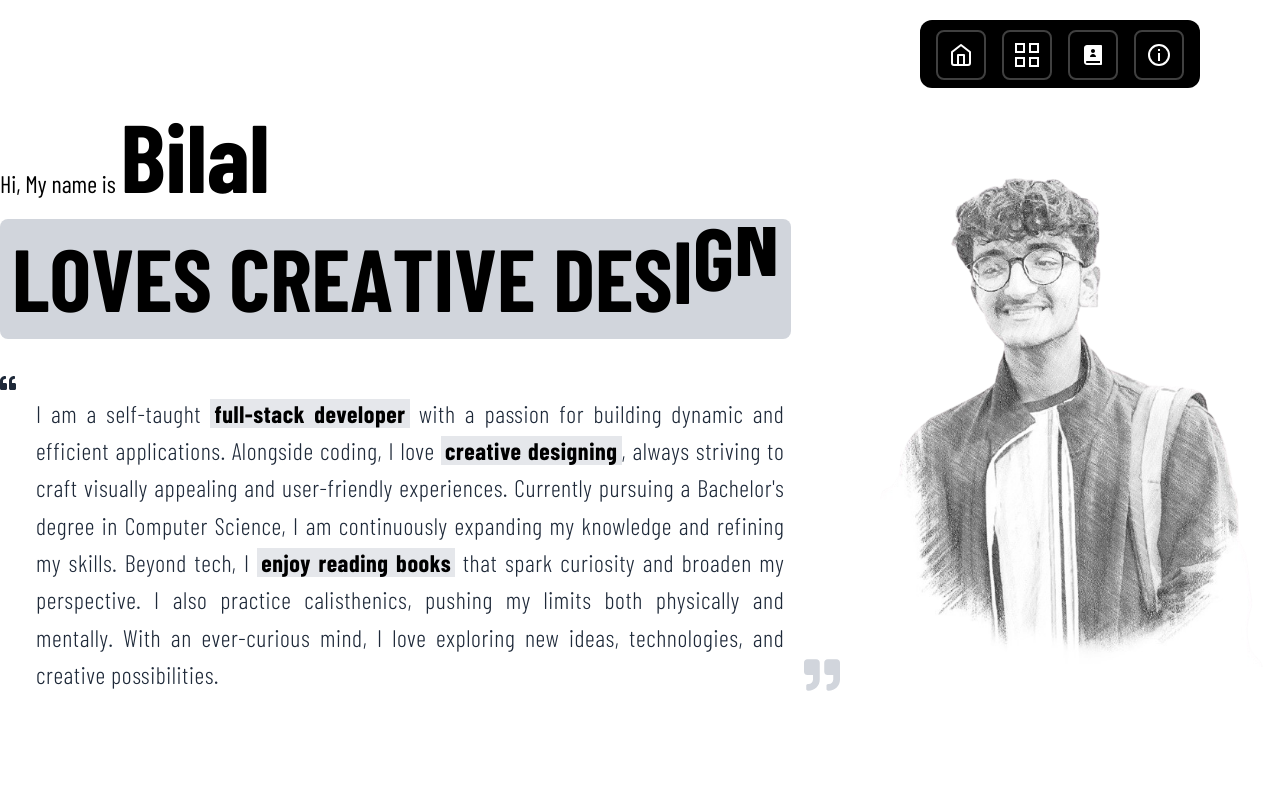
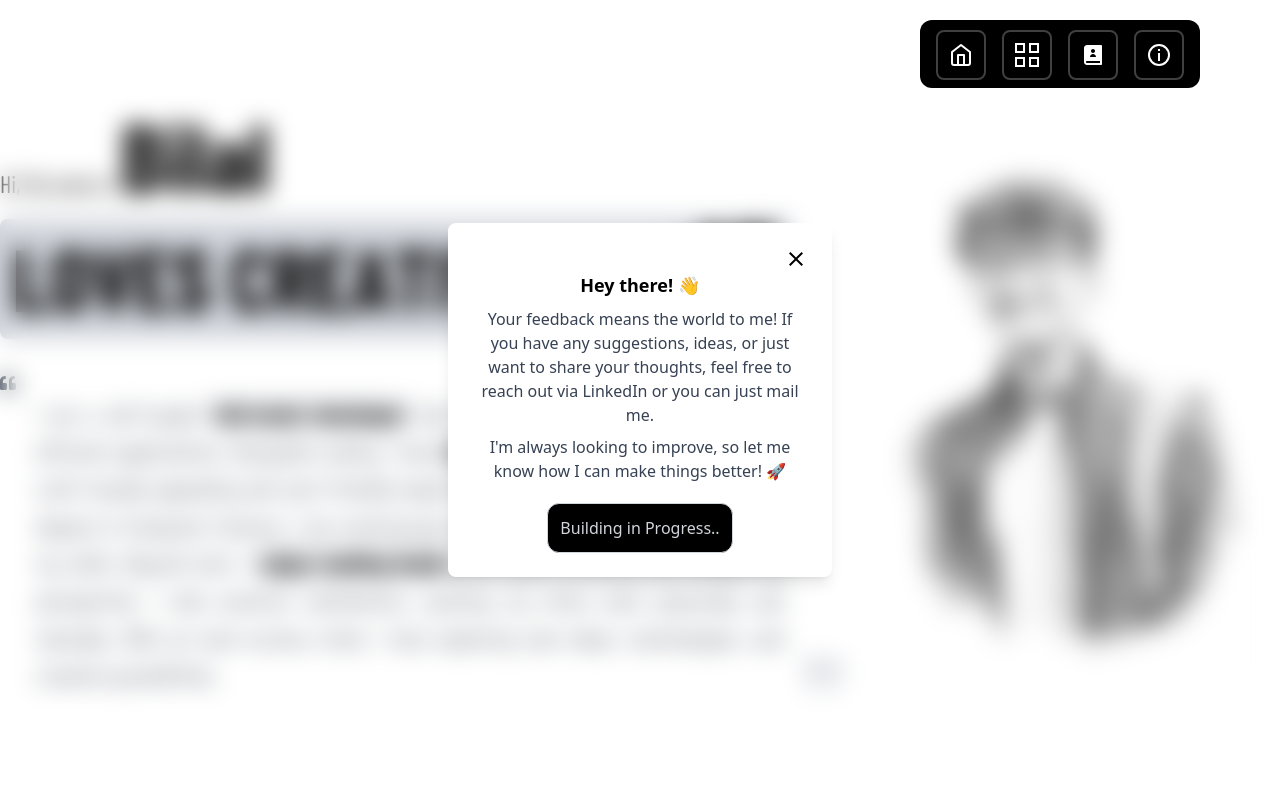
Before and after one commit to lemon079/portfolio-website, a React (Vite) app: page / in a window 1280 px wide. Shown: the top 800 px of the page. Built offline with nearby package versions, Linux system fonts and the light colour scheme.

Commit message:
complete skillset section

```diff
--- a/src/App.jsx
+++ b/src/App.jsx
@@ -1,3 +1,4 @@
+import { useState } from "react";
 import { FiHome } from "react-icons/fi";
 import { RiContactsBook2Fill } from "react-icons/ri";
 import { GrProjects, GrCircleInformation } from "react-icons/gr";
@@ -7,8 +8,10 @@ import Divider from "./Components/ui/Divider";
 import Projects from "./Components/Projects";
 import Contact from "./Components/Contact";
 import SkillSet from "./Components/SkillSet";
+import Note from "./Components/Note";
 
 function App() {
+  const [isNoteOpen, setIsNoteOpen] = useState(true);
   const items = [
     {
       icon: <FiHome size={24} />,
@@ -25,10 +28,12 @@ function App() {
     {
       icon: <GrCircleInformation size={24} />,
       label: "Note",
+      onClick: () => setIsNoteOpen(true),
     },
   ];
   return (
     <>
+      <Note isNoteOpen={isNoteOpen} setIsNoteOpen={setIsNoteOpen} />
       <Dock
         items={items}
         panelHeight={68}
--- a/src/Components/Contact.jsx
+++ b/src/Components/Contact.jsx
@@ -9,7 +9,10 @@ import { CiLocationOn } from "react-icons/ci";
 
 const Contact = () => {
   return (
-    <SpotlightCard className="contact-section" spotlightColor="rgba(0, 140, 255, 0.5)">
+    <SpotlightCard
+      className="contact-section"
+      spotlightColor="rgba(0, 140, 255, 0.5)"
+    >
       <h5 className="contact-location">
         <CiLocationOn size={24} className="contact-icon" /> Lahore, Pakistan
       </h5>
@@ -17,7 +20,9 @@ const Contact = () => {
       <div className="contact-list-wrapper">
         <ul className="contact-list">
           <li className="contact-list-item">
-            <AnimatedLink href={"https://thread-112.vercel.app"}>
+            <AnimatedLink
+              href={"https://www.linkedin.com/in/bilal-tahir-a743a12ab/"}
+            >
               <FaLinkedin size={24} className="contact-icon" />
               Linked In
             </AnimatedLink>
@@ -29,7 +34,11 @@ const Contact = () => {
             </AnimatedLink>
           </li>
           <li className="contact-list-item">
-            <AnimatedLink href={"https://mail.google.com/mail/u/0/?fs=1&to=bilaltahir079@gmail.com&tf=cm"}>
+            <AnimatedLink
+              href={
+                "https://mail.google.com/mail/u/0/?fs=1&to=bilaltahir079@gmail.com&tf=cm"
+              }
+            >
               <SiGmail size={24} className="contact-icon" />
               Gmail
             </AnimatedLink>
--- /dev/null
+++ b/src/Components/Note.jsx
@@ -0,0 +1,35 @@
+import React from "react";
+import { IoMdClose } from "react-icons/io";
+
+const Note = ({ isNoteOpen, setIsNoteOpen }) => {
+  return (
+    <div
+      className={`${
+        isNoteOpen ? "block" : "hidden"
+      } fixed inset-0 flex flex-col items-center justify-center z-50 bg-opacity-50 backdrop-blur-md`}
+    >
+      <div className="p-6 bg-white rounded-lg shadow-lg max-w-sm text-center">
+        <IoMdClose
+          size={24}
+          className="cursor-pointer w-fit ml-auto"
+          onClick={() => setIsNoteOpen(false)}
+        />
+        <h2 className="text-lg font-bold">Hey there! 👋 </h2>
+        <p className="mt-2 text-gray-700">
+          Your feedback means the world to me! If you have any suggestions,
+          ideas, or just want to share your thoughts, feel free to reach out via
+          LinkedIn or you can just mail me.
+        </p>
+        <p className="mt-2 text-gray-700">
+          I'm always looking to improve, so let me know how I can make things
+          better! 🚀
+        </p>
+        <p className="text-gray-300 bg-black  border-[1px] p-3 rounded-xl w-fit mx-auto mt-5">
+          Building in Progress..
+        </p>
+      </div>
+    </div>
+  );
+};
+
+export default Note;
--- a/src/Components/ui/Heading.jsx
+++ b/src/Components/ui/Heading.jsx
@@ -7,7 +7,7 @@ const Heading = ({ className, children }) => {
       initial={{ y: 50, opacity: 0 }}
       whileInView={{ y: 0, opacity: 1 }}
       viewport={{ once: true }}
-      transition={{ duration: 1, ease: "easeIn" }}
+      transition={{ duration: 0.5, ease: "easeIn" }}
       className={`${className}`}
     >
       {children}
--- a/src/index.css
+++ b/src/index.css
@@ -56,14 +56,26 @@
   font-style: normal;
 }
 
-.highlight {
-  @apply bg-gray-200 px-1 text-black font-bold;
-}
-
 @theme {
   --font-barlow: "barlow", sans-serif;
   --color-blackGradient: linear-gradient(90deg, #000000 0%, #000000 100%);
   --shadow-custom: -5px 5px 11px #d7d7d7;
+}
+
+/* utilities tailwind */
+
+@layer utilities {
+  .contact-icon {
+    @apply mr-2 inline;
+  }
+
+  .quote-icon {
+    @apply text-4xl text-gray-300;
+  }
+
+  .highlight {
+    @apply bg-gray-200 px-1 text-black font-bold;
+  }
 }
 
 /* SkillSet Component Tailwind */
@@ -127,12 +139,3 @@
 .contact-list-item {
   @apply text-3xl;
 }
-
-/* Icons tailwind */
-.contact-icon {
-  @apply mr-2 inline;
-}
-
-.quote-icon {
-  @apply text-4xl text-gray-300;
-}
```
